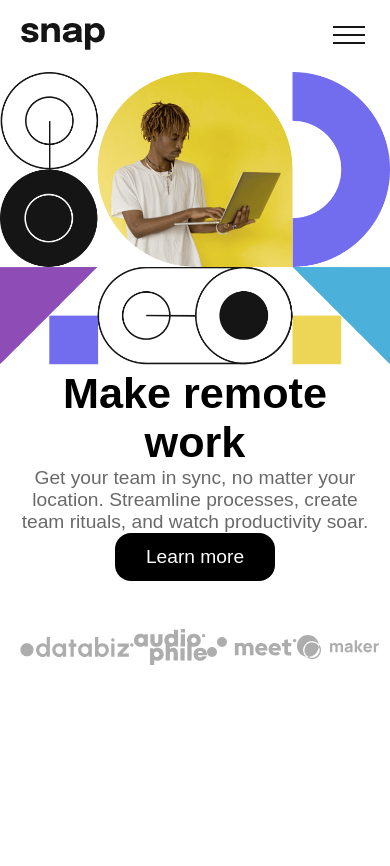
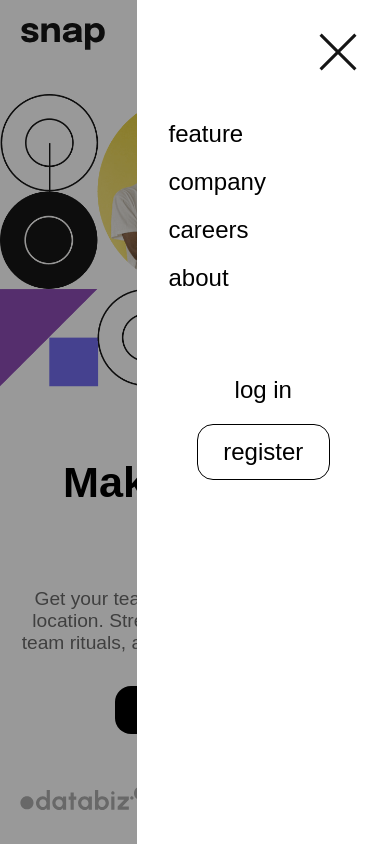
Before and after one commit to Mr-Som3a/navbar-and-hero-section, a website: page index.html in a window 390 px wide. Both pictures are taken after a click on the button 349 px from the left and 36 px from the top of the page. Before the commit the page ends 844 px from the top, so only its background shows below. Drawn offline with Linux system fonts and the light colour scheme.

Commit message:
making menu for mobile screen

```diff
--- a/index.html
+++ b/index.html
@@ -21,7 +21,7 @@
       <!-- nav header -->
       <div class="nav-header">
         <img src="./images/logo.svg" class="logo" alt="logo"/>
-        <button class="nav-toggle">
+        <button id="navToggle" class="nav-toggle">
           <img src="./images/icon-menu.svg" alt="menu">
         </button>
         <!-- links -->
@@ -48,20 +48,54 @@
           </ul>
         </div>
       </div>
-      <!-- mobile link -->
+      <!-- mobile links -->
+      <div id="containerMenu" class="container-menu">
+        <div class="mobile-menu">
+          <button id="closeToggle" class="close-toggle">
+            <img src="./images/icon-close-menu.svg" alt="close menu">
+          </button>
+          <ul class="primary links">
+            <li>
+              feature
+              <div id="details">
+                <ul>
+                  <li></li>
+                  <li></li>
+                  <li></li>
+                  <li></li>
+                </ul>
+              </div>
+            </li>
+            <li>
+              company
+            </li>
+            <li>
+              careers
+            </li>
+            <li>
+              about
+            </li>
+          </ul>
+          <ul class="secondary links">
+            <li>
+              <a>log in</a>
+            </li>
+            <li class="register-btn">register</li>
+          </ul>
+        </div>
+      </div>
 
     </div>
   </nav>
   <main>
     <section class="hero">
       <div class="image">
-        <img src="./images/image-hero-mobile.png" alt="hero image">
       </div>
       <div class="wlcText">
         <h1>Make remote work</h1>
         <p>Get your team in sync, no matter your location. Streamline processes,
           create team rituals, and watch productivity soar.</p>
-        <button>Learn more</button>
+        <button id="learnMore" class="wel-btn">Learn more</button>
         <div class="pictures">
           <img src="./images/client-databiz.svg" alt="">
           <img src="./images/client-audiophile.svg" alt="">
--- a/index.scss
+++ b/index.scss
@@ -10,7 +10,7 @@
 nav{
     .nav-center{
         padding: 1rem 1.3rem;
-
+        position: relative;
         .nav-header{
             display: flex;
             justify-content: space-between;
@@ -39,9 +39,8 @@ nav{
                         align-items: center;
                     }
                     .register-btn{
-                        border: solid 1px black;
-                        border-radius: .7rem;
-                        width: 7rem;
+                        border: solid .1rem black;
+                        border-radius: 1.2rem;
                         transition: all ease .3s;
                         &:hover{
                             border-color: none;
@@ -49,19 +48,93 @@ nav{
                             color: white;
                         }
                     }
+
                 }
             }
         }
+        .container-menu{
+            display: none;
+            background-color: rgba(0, 0, 0, 0.4);
+            position: fixed;
+            z-index: 10;
+            right: 0;
+            top: 0;
+            width: 100%;
+            height: 100dvh;
+            .mobile-menu{
+                background-color: white;
+                position: fixed;
+                right: 0;
+                width: 65%;
+                height: 100dvh;
+                padding:2rem;
+                display: flex;
+                flex-direction: column;
+                font-size: 1.5rem;
+                }
+                .close-toggle{
+                    width: 2.5rem;
+                    height: 2.5rem;
+                    align-self: flex-end;
+                    margin-bottom: 3rem;
+                    border: none;
+                    img{
+                        width: 100%;
+                        background-color: white;
+                    }
+                }
+                .primary{
+                    margin-bottom: 3rem;
+                    li{
+                        height: 3rem;
+                    }
+                }
+                .secondary{
+                    align-self: center;
+                    width: 100%;
+                    li{
+                        height: 2rem;
+                        margin-block: 1rem;
+                        text-align: center;
+                    }
+                    .register-btn{
+                        height: 3.5rem;
+                        padding: 1rem 3rem;
+                        margin: auto;
+                        width: 70%;
+                        border: solid 1px black;
+                        border-radius: 1rem;
+                        display: flex;
+                        align-items: center;
+                        justify-content: center;
+                        transition: all .3s ease;
+                        &:hover{
+                            background-color: black;
+                            color:white
+                        }
+                    }
+                }
+            }
+            .active{
+                display: block;
+
+            }
+            transition: all .3s ease;
+        }
+
     }
-}
+
 
 main{
     .hero{
         text-align: center;
         .image{
-            img{
-                width: 100%;
-            }
+            width: 100%;
+            height: 40dvh;
+            margin-bottom:3rem ;
+            background: no-repeat url('images/image-hero-mobile.png');
+            background-size: contain;
+            background-position: center;
         }
         .wlcText{
             width: 90%;
@@ -73,23 +146,24 @@ main{
             p{
                 font-size: 1.2rem;
                 font-weight: 500;
+                margin-block: 2rem;
                 color:hsl(0, 0%, 41%)
             }
-            button{
+            .wel-btn{
                 display: block;
-                margin-inline: auto;
+                margin: 0 auto;
                 width: 10rem;
                 height: 3rem;
                 background-color: black;
                 color: white;
-                font-weight: 500;
-                font-size: 1.2rem;
+                font-weight: 400;
+                font-size: 1rem;
                 border: none;
                 border-radius: 1rem;
                 transition: all ease .3s;
                 &:hover{
                     background-color: transparent;
-                    border:3px solid black;
+                    border:1px solid black;
                     color: black
                 }
             }
@@ -102,7 +176,7 @@ main{
         }
     }
 }
-@media (min-width:660px) {
+@media (min-width:720px) {
     nav{
         .nav-center{
             .nav-header{
--- a/script.js
+++ b/script.js
@@ -1 +1,12 @@
-const navbar = document.getElementsByTagName("nav");
+const navToggle = document.getElementById('navToggle');
+const menuContainer = document.getElementById('containerMenu')
+const closeToggle = document.getElementById('closeToggle');
+
+
+closeToggle.onclick= ()=>{
+menuContainer.classList.remove("active")
+}
+
+navToggle.onclick =()=>{
+    menuContainer.classList.add("active")
+}
```
Also changed, not shown: index.css, 1 other file.
